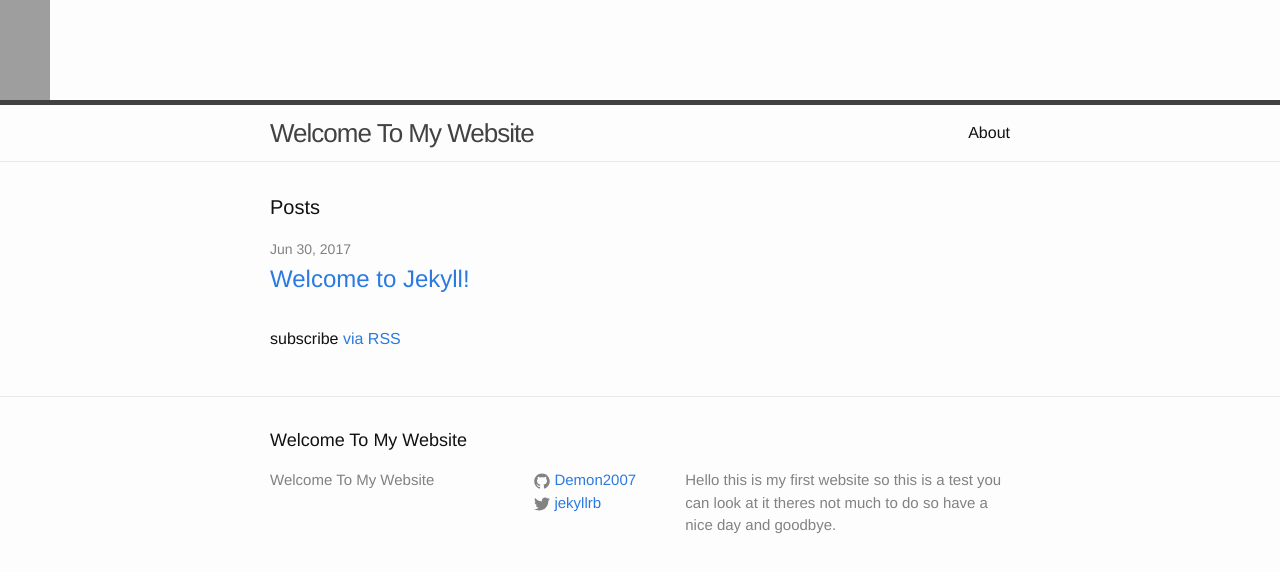
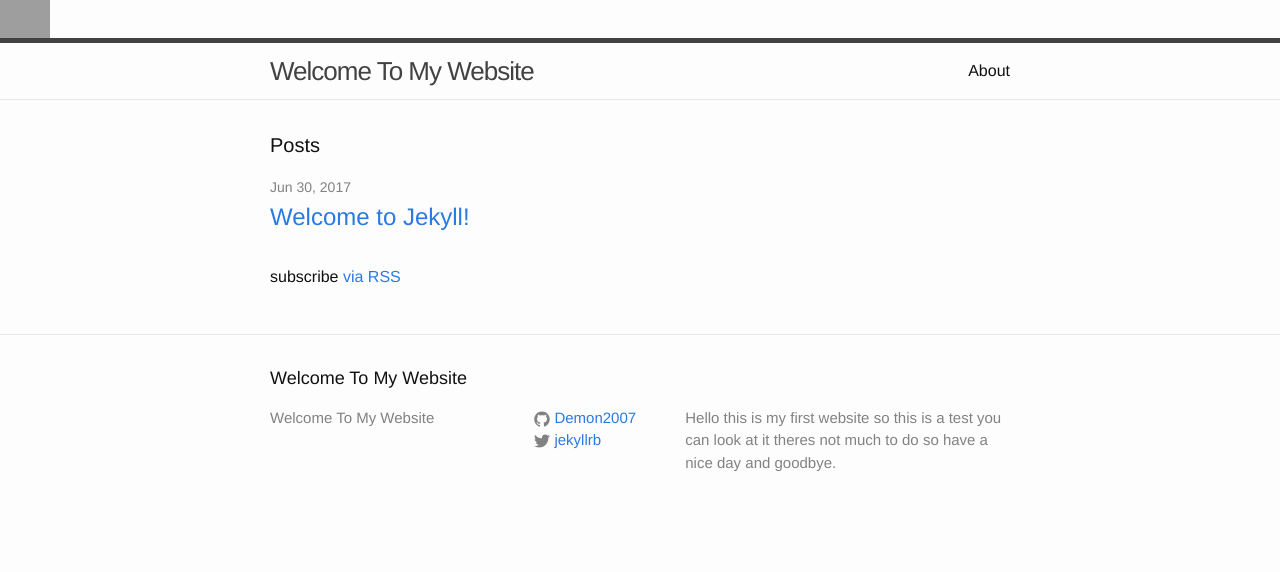
Before and after one commit to Demon2007/Demon2007.github.io, a Jekyll site: the page built from index.html, in a window 1280 px wide. Shown: the top 572 px of the page. Built offline with Jekyll 4.4.1, drawn with Linux system fonts in a browser that asks for light colours; grey boxes are pictures that could not be loaded.

Commit message:
Update default.html

```diff
--- a/_layouts/default.html
+++ b/_layouts/default.html
@@ -5,7 +5,7 @@
 
   <body>
 
-    <img src="http://s3.amazonaws.com/libapps/accounts/44105/images/welcome_thumb_tacks_1600_clr_9661.png" alt="Welcome with thumb tacks"width="50"height="100">
+    <img src="http://s3.amazonaws.com/libapps/accounts/44105/images/welcome_thumb_tacks_1600_clr_9661.png" alt="Welcome with thumb tacks"width="50">
     {% include header.html %}
 
     <div class="page-content">
```
